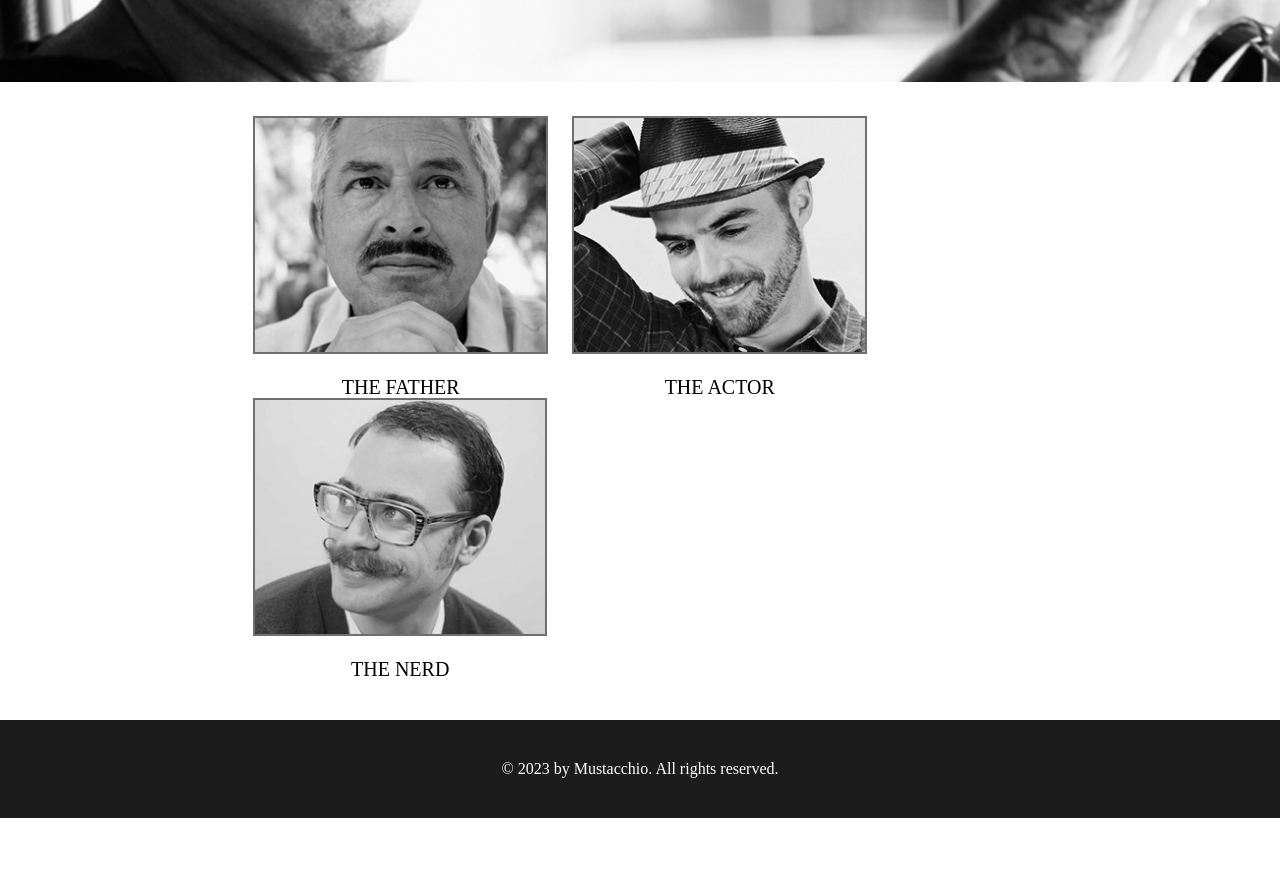
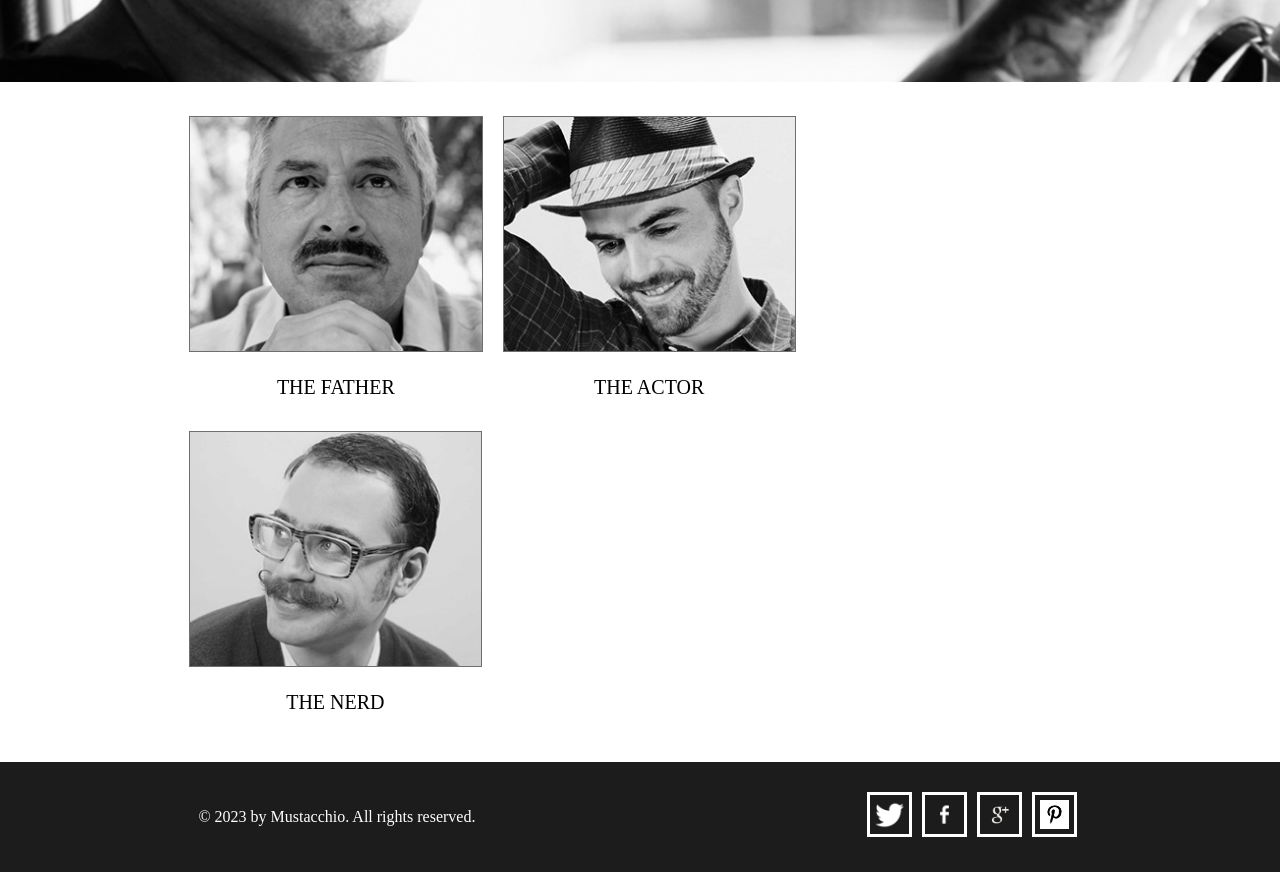
Before and after one commit to SrabaniBasak/oct17-nov17, a plain HTML site: page mustacheenthusiast/index.html in a window 1280 px wide. Shown: the part 658-1530 px from the top of the page. Before the commit the page ends 1476 px from the top, so only its background shows below. Drawn offline with Linux system fonts and the light colour scheme.

Commit message:
mustacheentusiast footer

```diff
--- a/mustacheenthusiast/css/style.css
+++ b/mustacheenthusiast/css/style.css
@@ -1,40 +1,35 @@
-*{
+* {
     -webkit-box-sizing: border-box;
     box-sizing: border-box;
 }
-
-body{
+body {
     margin: 0;
 }
-.main-container{
-/*    max-width: 1500px;*/
+.main-container {
+    /*    max-width: 1500px;*/
     width: 100%;
 }
-
-.heading-container{
+.heading-container {
     width: 100%;
     margin: 0 auto;
 }
-.heading-container .image-container{
+.heading-container .image-container {
     width: 25%;
     margin: 45px auto;
 }
-.heading-container img{
+.heading-container img {
     width: 100%;
     height: auto;
 }
-
-.menu-container{
+.menu-container {
     width: 33.33%;
     margin: auto;
 }
-
-ul.menu-list{
+ul.menu-list {
     list-style: none;
     padding: 0;
 }
-
-ul.menu-list li{
+ul.menu-list li {
     display: inline-block;
     margin: 0 18px;
     font-size: 16px;
@@ -42,42 +37,35 @@ ul.menu-list li{
     font-weight: bold;
     text-transform: uppercase;
 }
-
-.body-container{
+.body-container {
     width: 100%;
-    margin: 0 0 40px;
+    margin: 0;
 }
-
-.body-container .slider-container{
+.body-container .slider-container {
     width: 100%;
     position: relative;
     margin: 30px 0;
 }
-
-.body-container .slider-container img{
+.body-container .slider-container img {
     width: 100%;
 }
-
-.body-container .slider-container .beacon-text-container{
+.body-container .slider-container .beacon-text-container {
     position: absolute;
     top: 30px;
     left: 53%;
 }
-
-.body-container .slider-container .beacon-text-container .first-paragraph{
+.body-container .slider-container .beacon-text-container .first-paragraph {
     background: white;
     padding: 15px 20px;
     font-size: 20px;
 }
-
-.body-container .slider-container .beacon-text-container .second-paragraph{
+.body-container .slider-container .beacon-text-container .second-paragraph {
     background: #040404;
     padding: 15px 20px;
     font-size: 20px;
     color: white;
 }
-
-.body-container .slider-container .button{
+.body-container .slider-container .button {
     padding: 22px 19px;
     background: #009688;
     border: transparent;
@@ -85,43 +73,66 @@ ul.menu-list li{
     font-size: 18px;
     text-transform: uppercase;
 }
-
-.body-container .demo-container{
-    width: 62%;
+.body-container .demo-container {
+    width: 72%;
     margin: 0 auto;
 }
-
-.demo-container ul{
+.demo-container ul {
     list-style: none;
     padding: 0;
+    overflow: hidden;
 }
-
-.demo-container ul li{
-    display: inline-block;
+.demo-container ul li {
+    float: left;
     margin: 0 10px;
-    height: 238px;
-    border: 2px solid #736e6e;
+    height: 315px;
 }
-
-.demo-container ul li img{
-    height: 100%;
+.demo-container ul li img {
+    height: 75%;
+    width: 100%;
+    border: 1px solid #736e6e;
 }
-
-.demo-container ul li p{
+.demo-container ul li p {
     text-align: center;
     font-size: 20px;
     text-transform: uppercase;
 }
-
-.footer-container{
+.footer-container {
     width: 100%;
+    background: #1c1c1c;
+    padding: 30px 0;
+    color: white;
+}
+.footer-container .info-container {
+    width: 69%;
     margin: 0 auto;
-    background: #1c1c1c;
-    padding: 40px 0;
-    color: white;
-    text-align: center;
+    overflow: hidden;
 }
-
-.footer-container p{
+.footer-container .copy-right-wrapper {
+    float: left;
+    line-height: 50px;
+}
+.footer-container .social-network-wrapper {
+    float: right;
+}
+.footer-container .social-network-wrapper ul {
+    list-style: none;
+    overflow: hidden;
+    margin: 0;
+    padding: 0;
+}
+.footer-container .social-network-wrapper ul li {
+    height: 45px;
+    width: 45px;
+    float: left;
+    border: 3px solid white;
+    margin: 0 5px;
+    padding: 5px;
+}
+.footer-container .social-network-wrapper ul li img {
+    height: 100%;
+    width: 100%;
+}
+.footer-container .copy-right-wrapper p {
     margin: 0;
 }
--- a/mustacheenthusiast/index.html
+++ b/mustacheenthusiast/index.html
@@ -1,15 +1,16 @@
 <!doctype html>
 <html>
+
 <head>
     <title>Mustache Enthusiast</title>
-        <link rel="stylesheet" href="css/style.css"/>
+    <link rel="stylesheet" href="css/style.css" />
 </head>
 
 <body>
     <div class="main-container">
         <div class="heading-container">
             <div class="image-container">
-                   <img src="images/logo.jpg" alt="mustache enthusiast"/>
+                <img src="images/logo.jpg" alt="mustache enthusiast" />
             </div>
             <div class="menu-container">
                 <ul class="menu-list">
@@ -24,7 +25,7 @@
 
         <div class="body-container">
             <div class="slider-container">
-                    <img src="images/thebeacon.jpg"/>
+                <img src="images/thebeacon.jpg" />
                 <div class="beacon-text-container">
                     <p class="first-paragraph">THE BEACON TO ALL MANKIND</p>
                     <p class="second-paragraph">Our website templates are created with</p>
@@ -37,15 +38,15 @@
             <div class="demo-container">
                 <ul>
                     <li>
-                            <img src="images/the-father.jpg" alt="The Father"/>
+                        <img src="images/the-father.jpg" alt="The Father" />
                         <p>The Father</p>
                     </li>
                     <li>
-                            <img src="images/the-actor.jpg" alt="The Actor"/>
+                        <img src="images/the-actor.jpg" alt="The Actor" />
                         <p>The Actor</p>
                     </li>
                     <li>
-                            <img src="images/the-nerd.jpg" alt="The Nerd"/>
+                        <img src="images/the-nerd.jpg" alt="The Nerd" />
                         <p>The Nerd</p>
                     </li>
                 </ul>
@@ -53,8 +54,21 @@
         </div>
 
         <div class="footer-container">
-                <p>© 2023 by Mustacchio. All rights reserved.</p>
+            <div class="info-container">
+                <div class="copy-right-wrapper">
+                    <p>&copy; 2023 by Mustacchio. All rights reserved.</p>
+                </div>
+                <div class="social-network-wrapper">
+                    <ul>
+                        <li><img src="images/white-twitter-512.png" alt=""></li>
+                        <li><img src="images/white-facebook-512.png" alt=""></li>
+                        <li><img src="images/white-google-plus-512.png" alt=""></li>
+                        <li><img src="images/white-pinterest-512.png" alt=""></li>
+                    </ul>
+                </div>
+            </div>
         </div>
     </div>
 </body>
+
 </html>
```
Also changed, not shown: mustacheenthusiast/images/white-facebook-512.png (added), mustacheenthusiast/images/white-google-plus-512.png (added), mustacheenthusiast/images/white-pinterest-512.png (added), mustacheenthusiast/images/white-twitter-512.png (added). Lines whose indentation alone changed are shown as unchanged.
